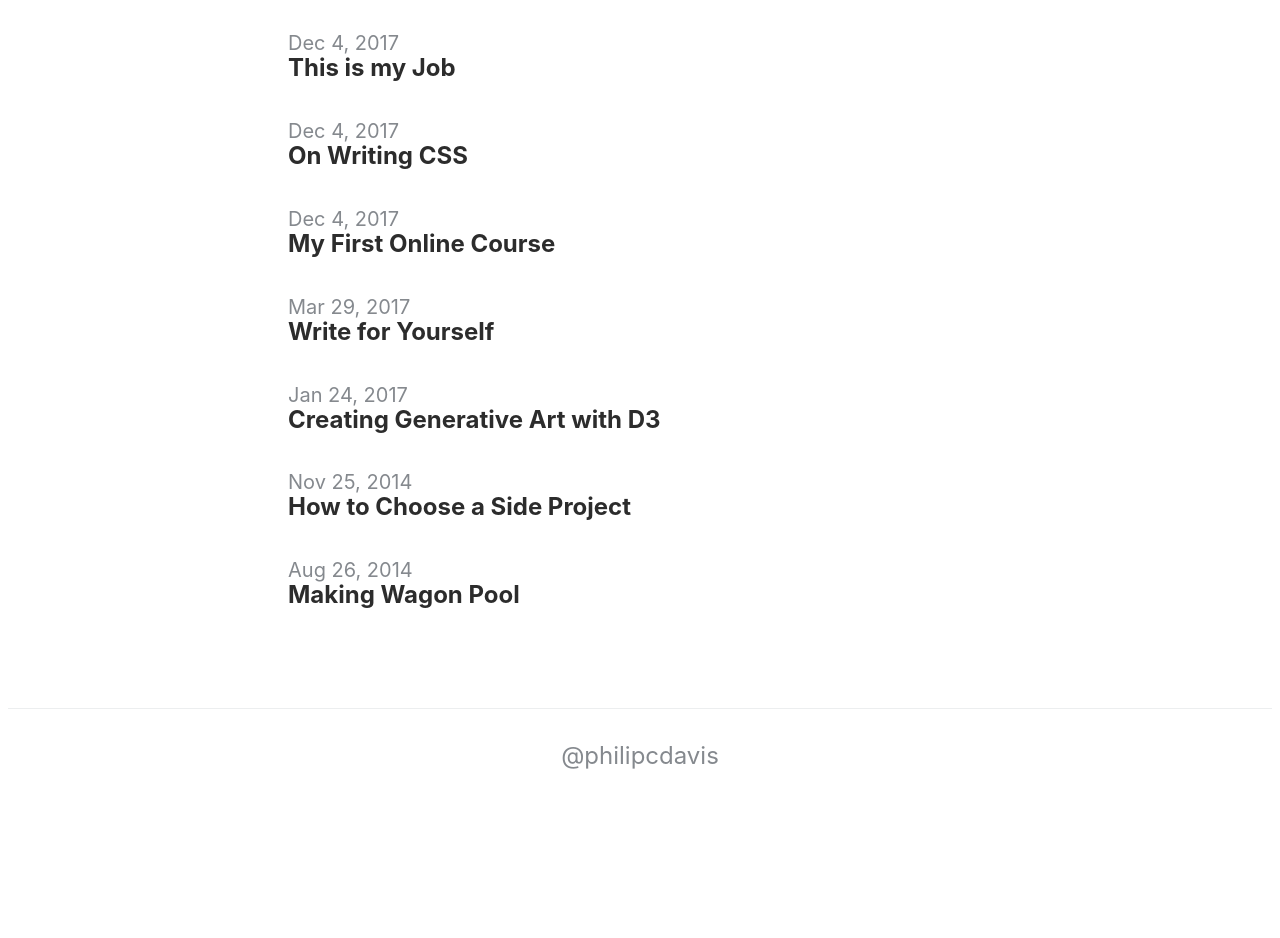
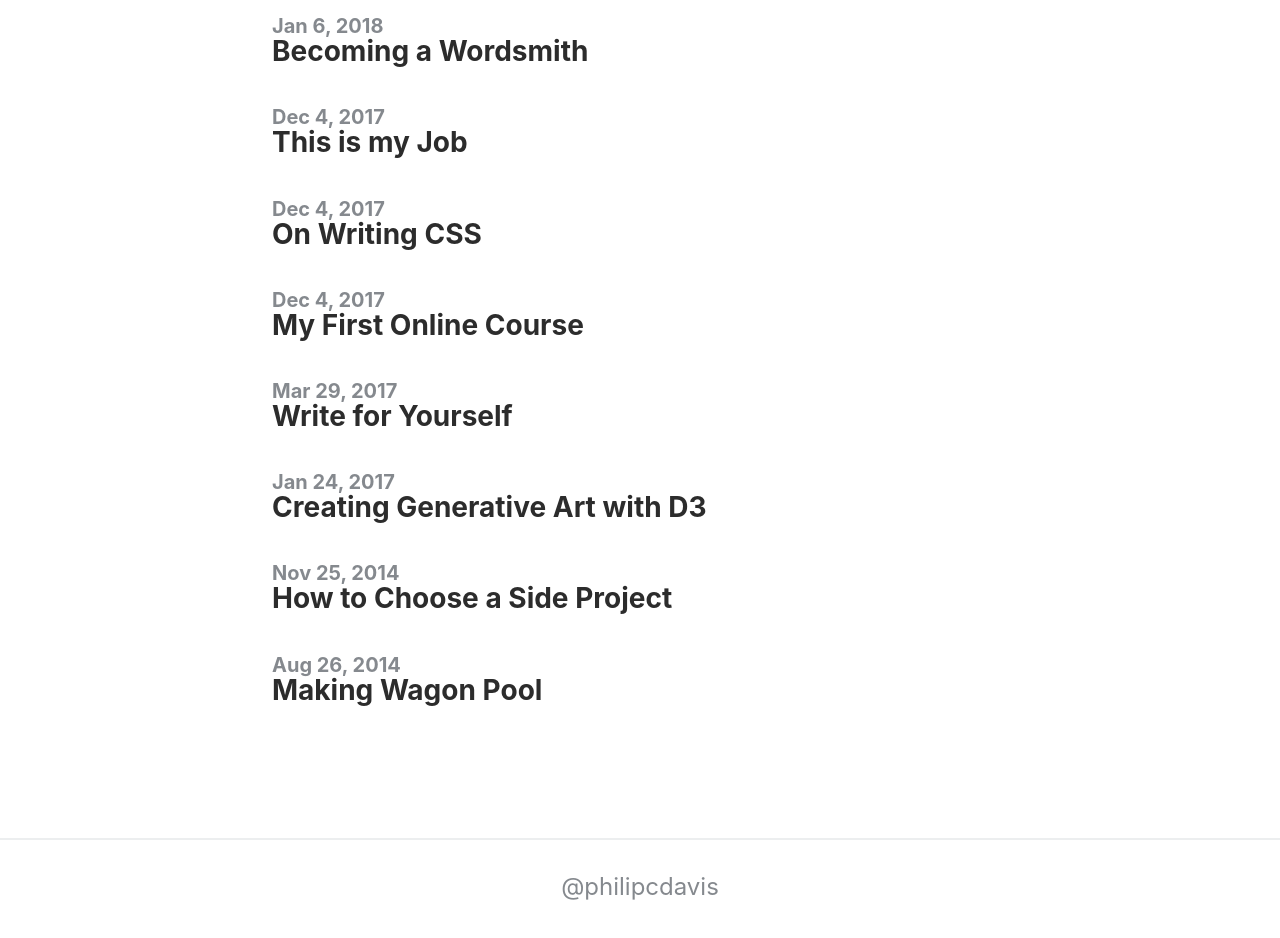
Before and after one commit to zhenghaohe/philipcdavis.github.io, a Next.js app: page /writing in a window 1280 px wide. Shown: the part 400-1338 px from the top of the page. Before the commit the page ends 1211 px from the top, so only its background shows below. Built offline with nearby package versions, Linux system fonts and the light colour scheme; a web font is replaced by a local one.

Commit message:
Fixed Reponsive issues

```diff
--- a/components/Footer.js
+++ b/components/Footer.js
@@ -5,7 +5,7 @@ import styles from "../styles/footer.module.css";
 
 function Footer(props) {
   return (
-    <Box mt={5} className={styles.footer}>
+    <Box mt={6} className={styles.footer}>
       <Link href="https://twitter.com/philipcdavis">@philipcdavis</Link>
     </Box>
   );
--- a/components/Layout.js
+++ b/components/Layout.js
@@ -1,16 +1,16 @@
-import styles from "../styles/layout.module.css";
 import Nav from "./Nav";
 import Footer from "./Footer";
 import Head from "next/head";
+import { Box } from "rebass";
 
 export default function Layout({ children }) {
   return (
     <>
-      <div className={styles.container}>
+      <Box maxWidth={"46rem"} width={"94%"} mx="auto">
         <Head></Head>
         <Nav />
-        <div>{children}</div>
-      </div>
+        <Box mt={[3, 6]}>{children}</Box>
+      </Box>
       <Footer />
     </>
   );
--- a/components/Nav.js
+++ b/components/Nav.js
@@ -7,7 +7,7 @@ export default function Nav() {
   const { asPath } = useRouter();
 
   return (
-    <Flex my={5}>
+    <Flex my={[4, 5]}>
       <Link href="/" className={styles.link}>
         Philip Davis
       </Link>
--- a/pages/writing/index.js
+++ b/pages/writing/index.js
@@ -11,16 +11,20 @@ function Writing({ allPostsData }) {
         {allPostsData.map(({ id, date, title }) => (
           <div key={id}>
             <Text
-              fontWeight="normal"
-              fontSize={3}
+              fontWeight="bold"
+              fontSize={[2, 3]}
               color="var(--smoke-dark)"
-              mt={4}
+              mt={[3, 4]}
               mb={-2}
             >
               <Date dateString={date} />
             </Text>
 
-            <Link href={`/writing/${id}`} fontWeight="bold" fontSize={[3, 4]}>
+            <Link
+              href={`/writing/${id}`}
+              fontWeight="bold"
+              fontSize={[4, "28px"]}
+            >
               {title}
             </Link>
           </div>
--- a/styles/footer.module.css
+++ b/styles/footer.module.css
@@ -1,7 +1,7 @@
 .footer {
-  border-top: 1px solid var(--smoke);
+  border-top: 2px solid var(--surface-highlight);
   text-align: center;
-  padding: 30px 0;
+  padding: 30px 0 40px 0;
   color: var(--smoke-dark);
   font-size: 1.5rem;
 }
--- a/styles/globals.css
+++ b/styles/globals.css
@@ -12,6 +12,7 @@
   --gray: #aaaaaa;
   --white: #ffffff;
   --surface-background: var(--white);
+  --surface-highlight: var(--smoke);
   --primary-text: var(--charcoal);
   --secondary-text: var(--smoke-dark);
   --link: var(--blue);
@@ -22,6 +23,7 @@
 @media (prefers-color-scheme: dark) {
   :root {
     --surface-background: var(--charcoal);
+    --surface-highlight: var(--smoke-dark);
     --primary-text: var(--white);
     --secondary-text: var(--smoke-shadow);
     --link: #4bb7ff;
@@ -49,18 +51,6 @@
 }
 
 html {
-  font-size: 85%;
-  letter-spacing: 0.4px;
-  font-family: -apple-system, BlinkMacSystemFont, "Segoe UI", Roboto, Helvetica,
-    Arial, sans-serif, "Apple Color Emoji", "Segoe UI Emoji", "Segoe UI Symbol",
-    sans-serif;
-}
-
-body {
-  line-height: 1.6;
-}
-
-html {
   font-size: 100%;
   letter-spacing: normal;
 }
@@ -73,4 +63,5 @@ body {
   line-height: 1.4;
   background-color: var(--surface-background);
   color: var(--primary-text);
+  margin: 0;
 }
--- a/styles/layout.module.css
+++ /dev/null
@@ -1,5 +0,0 @@
-.container {
-  max-width: 46rem;
-  padding: 0 1rem;
-  margin: 3rem auto 6rem;
-}
--- a/styles/type.css
+++ b/styles/type.css
@@ -20,7 +20,7 @@ p,
 ul,
 li,
 blockquote {
-  font-size: 1.3rem;
+  font-size: 1.4rem;
 }
 
 li {
```
Also changed, not shown: pages/index.js (+11 -7 lines).
